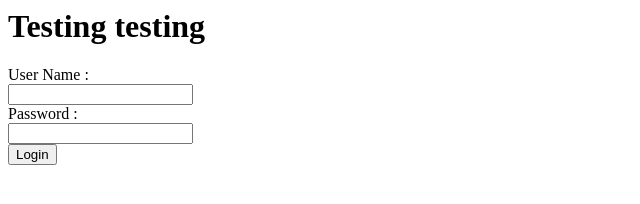
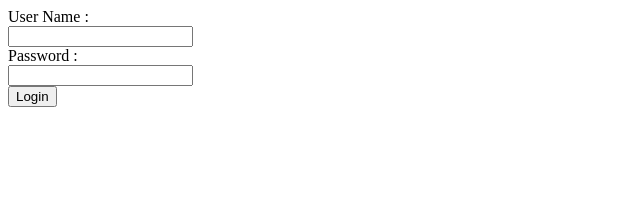
Before and after one commit to Silvia-cbs/First-repo, a plain HTML site: page index.html in a window 1280 px wide. Shown: the whole page, without its empty margins (0-640 px from the left). Drawn offline with Linux system fonts and the light colour scheme.

Commit message:
Update index.html

```diff
--- a/index.html
+++ b/index.html
@@ -9,7 +9,7 @@
     <title>Test project</title>
     <link rel="stylesheet" href = "css/style.css"> <!DOCTYPE html>
 </head>
-<h1>Testing testing</h1>
+
 <script src="js/main.js"></script>
 <body>
     <form id="form_id" method="post" name="myform">
```
